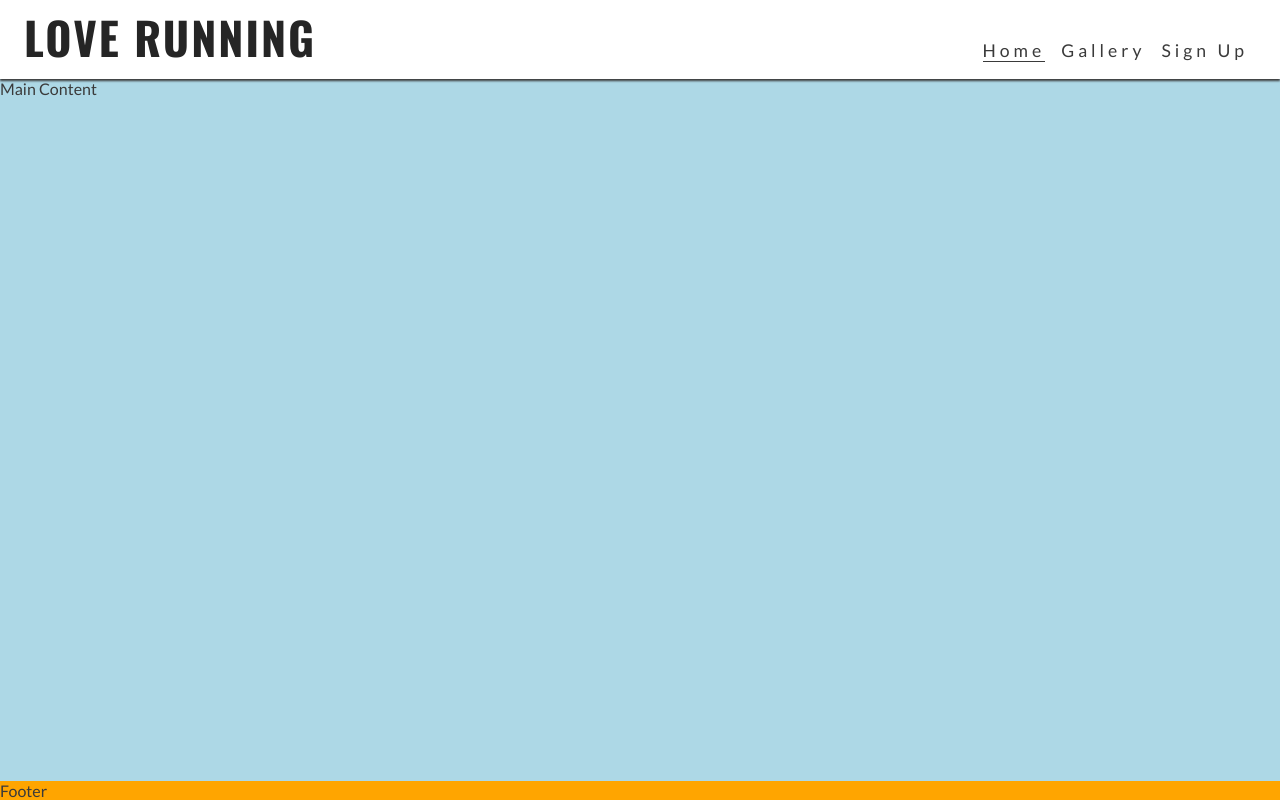
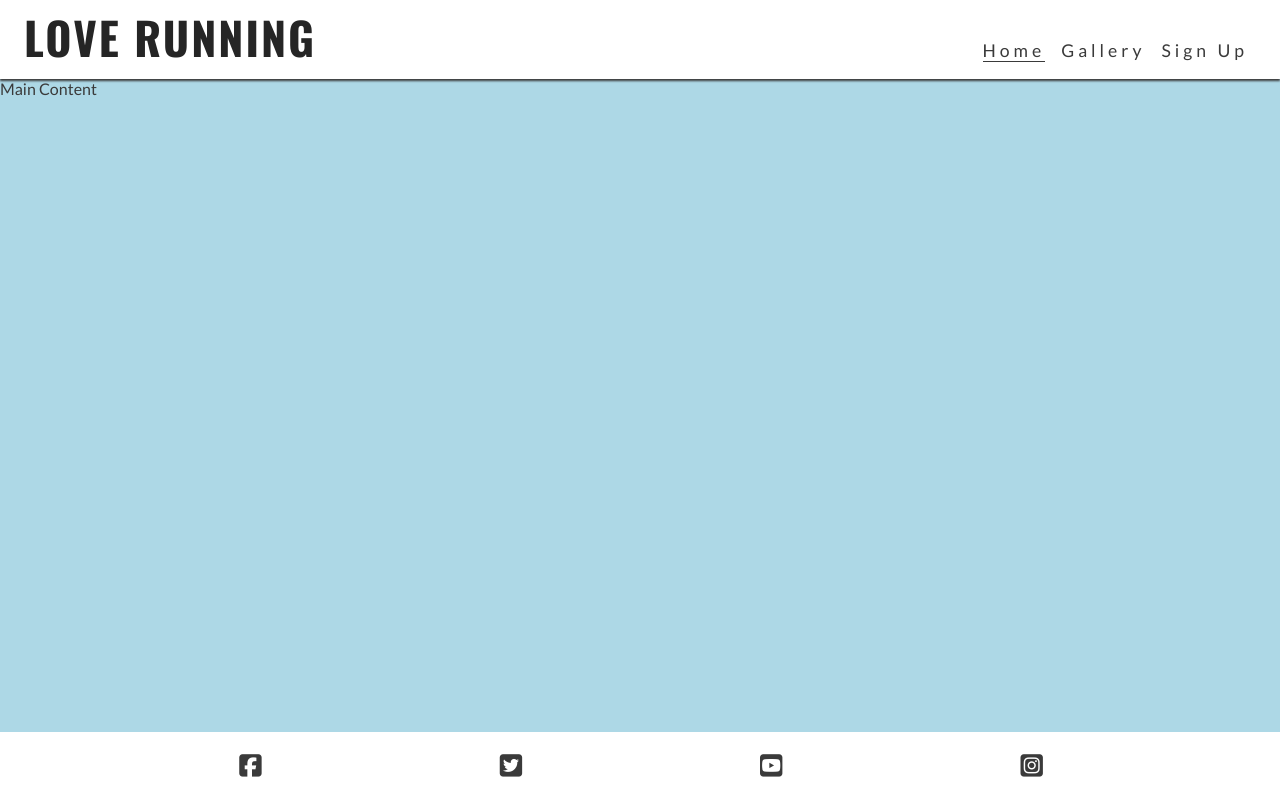
Before and after one commit to KiwiFunk/love-running, a plain HTML site: page index.html in a window 1280 px wide. Drawn offline with nearby package versions, Linux system fonts and the light colour scheme.

Commit message:
Styled and added social links to footer.

```diff
--- a/assets/css/style.css
+++ b/assets/css/style.css
@@ -86,8 +86,19 @@ main {
     margin-top: 47px;
 }
 
-footer {
-    background-color: orange;
+/* Footer */
+#social-media {
+    text-align: center;
+    padding: 20px 0;
+    display: flex;
+    justify-content: space-evenly;
+    list-style-type: none;
+}
+
+#social-media i {
+    font-size: 160%;
+    padding: 5%;
+    color: #3a3a3a;
 }
 
 /* Media Query: Tablets and Larger (768px) */
--- a/index.html
+++ b/index.html
@@ -21,7 +21,7 @@
             <h1 id="logo">Love Running</h1>
         </a>
         <input type="checkbox" id="nav-toggle" name="nav-toggle">
-        <label for="nav-toggle" class="nav-toggle-label">X</label>
+        <label for="nav-toggle" class="nav-toggle-label"><i class="fa-solid fa-bars"></i></label>
         <nav>
             <ul id="menu">
                 <li><a href="" class="active">Home</a></li>
@@ -38,8 +38,16 @@
 
     <!-- Footer -->
     <footer>
-        Footer
+        <ul id="social-media">
+            <li><a href="https://www.facebook.com" target="_blank" rel="noopener" aria-label="Visit our Facebook page (Opens in new tab)"><i class="fa-brands fa-square-facebook"></i></a></li>
+            <li><a href="https://www.twitter.com" target="_blank" rel="noopener" aria-label="Visit our Twitter page (Opens in new tab)"><i class="fa-brands fa-square-twitter"></i></a></li>
+            <li><a href="https://www.youtube.com" target="_blank" rel="noopener" aria-label="Visit our YouTube page (Opens in new tab)"><i class="fa-brands fa-square-youtube"></i></a></li>
+            <li><a href="https://www.instagram.com" target="_blank" rel="noopener" aria-label="Visit our Instagram page (Opens in new tab)"><i class="fa-brands fa-square-instagram"></i></a></li>
+        </ul>
     </footer>
+
+    <!-- Font Awesome kit -->
+    <script src="https://kit.fontawesome.com/360c566894.js" crossorigin="anonymous"></script>
 
 </body>
 </html>
```
